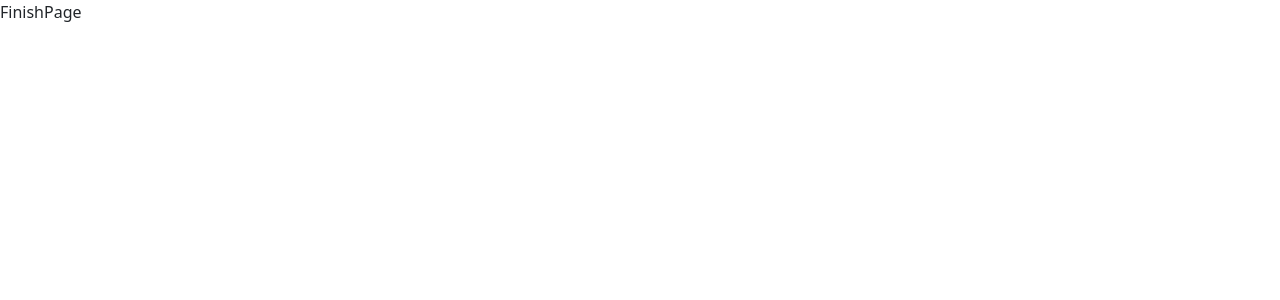
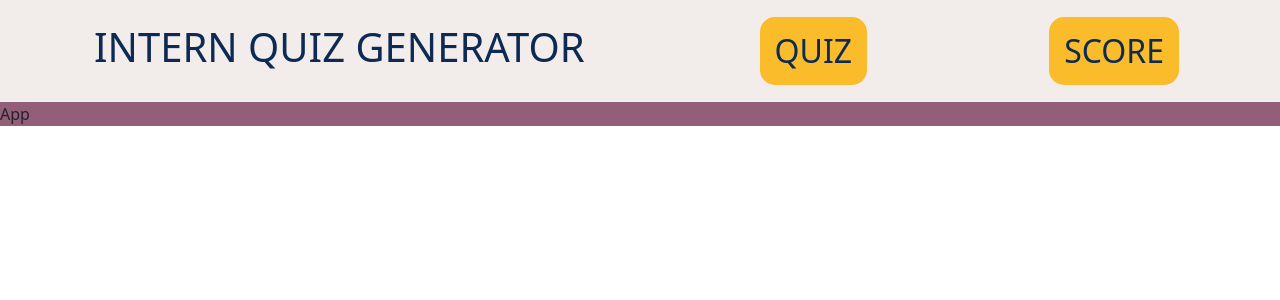
Before and after one commit to JamenGilbreath/Intern-Quiz-Generator, a React (Vite) app: page /finish in a window 1280 px wide. Shown: the top 300 px of the page. Built offline with nearby package versions, Linux system fonts and the light colour scheme.

Commit message:
added css and items for header, but currently non-functional. waiting to see if i can use react-router-dom

```diff
--- a/src/App.css
+++ b/src/App.css
@@ -0,0 +1,21 @@
+/* Header */
+.background {
+    background-color: #925E78;
+}
+.nav-bar {
+    background-color: #F2EDEB;
+    color: #0c2a54;
+    display: flex;
+    flex-direction: row;
+    justify-content: space-around;
+    align-items: center;
+    padding: 10px;
+}
+
+#nav-item {
+    padding: 15px;
+    margin: 7px;
+    background-color: #FABC2A;
+    color: #0c2a54;
+    border-radius: 15px;
+}
--- a/src/App.jsx
+++ b/src/App.jsx
@@ -1,14 +1,16 @@
 import { Outlet } from 'react-router-dom';
 import './App.css'
 import 'bootstrap/dist/css/bootstrap.min.css';
+import Header from "./pages/Header.jsx"
+import React from 'react';
 
 function App() {
-  return <>
-    <nav></nav>
-    <main>
-      <Outlet />
-    </main>
-  </>
+  return (
+    <div class="background">
+      <Header />
+      <div>App</div>
+    </div>
+  )
 }
 
 export default App
--- /dev/null
+++ b/src/pages/Header.jsx
@@ -0,0 +1,10 @@
+import '../App.css'
+export default function Header() {
+    return (
+        <nav className="nav-bar">
+            <h1>INTERN QUIZ GENERATOR</h1>
+            <h2 id="nav-item">QUIZ</h2>
+            <h2 id="nav-item">SCORE</h2>
+        </nav>
+    )
+}
```
Also changed, not shown: src/pages/Quiz.jsx (added, +9 -0 lines), 2 other files (tests, documents, lock files or other folders).
